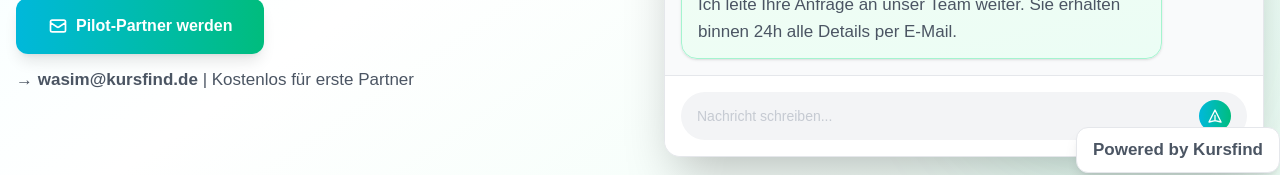
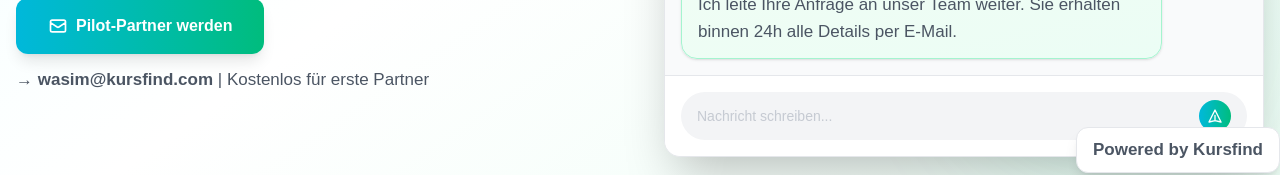
Before and after one commit to wasimjalali/kursfind_ai, a Next.js app: page /agent in a window 1280 px wide. Shown: the part 712-887 px from the top of the page. Built offline with nearby package versions, Linux system fonts and the light colour scheme.

Commit message:
fix: Update contact email to wasim@kursfind.com

```diff
--- a/app/agent/page.jsx
+++ b/app/agent/page.jsx
@@ -77,14 +77,14 @@ export default function AgentPage() {
 
               <div className="pt-4">
                 <a
-                  href="mailto:wasim@kursfind.de?subject=Interesse%20an%20Kursfind%20Agent%20Pilot&body=Hallo,%0D%0A%0D%0AIch%20interessiere%20mich%20für%20den%20Kursfind%20Agent%20als%20Pilot-Partner.%0D%0A%0D%0AUnternehmen:%20%0D%0AWebsite:%20%0D%0AAnsprechpartner:%20%0D%0A%0D%0AViele%20Grüße"
+                  href="mailto:wasim@kursfind.com?subject=Interesse%20an%20Kursfind%20Agent%20Pilot&body=Hallo,%0D%0A%0D%0AIch%20interessiere%20mich%20für%20den%20Kursfind%20Agent%20als%20Pilot-Partner.%0D%0A%0D%0AUnternehmen:%20%0D%0AWebsite:%20%0D%0AAnsprechpartner:%20%0D%0A%0D%0AViele%20Grüße"
                   className="inline-flex items-center gap-2 px-8 py-4 bg-gradient-to-r from-cyan-500 to-emerald-500 text-white font-semibold rounded-xl shadow-lg hover:shadow-xl transition-all duration-300 transform hover:scale-105"
                 >
                   <Icons.Mail className="w-5 h-5" />
                   Pilot-Partner werden
                 </a>
                 <p className="text-sm text-gray-600 mt-3">
-                  → <strong>wasim@kursfind.de</strong> | Kostenlos für erste Partner
+                  → <strong>wasim@kursfind.com</strong> | Kostenlos für erste Partner
                 </p>
               </div>
             </div>
@@ -267,7 +267,7 @@ export default function AgentPage() {
             <div className="mt-8 text-center">
               <p className="text-gray-600 mb-4">Bereit für mehr qualifizierte Leads?</p>
               <a
-                href="mailto:wasim@kursfind.de?subject=Kursfind%20Agent%20Demo%20anfragen"
+                href="mailto:wasim@kursfind.com?subject=Kursfind%20Agent%20Demo%20anfragen"
                 className="inline-flex items-center gap-2 px-6 py-3 bg-gradient-to-r from-cyan-500 to-emerald-500 text-white font-semibold rounded-lg shadow-lg hover:shadow-xl transition-all"
               >
                 <Icons.Mail className="w-5 h-5" />
```
